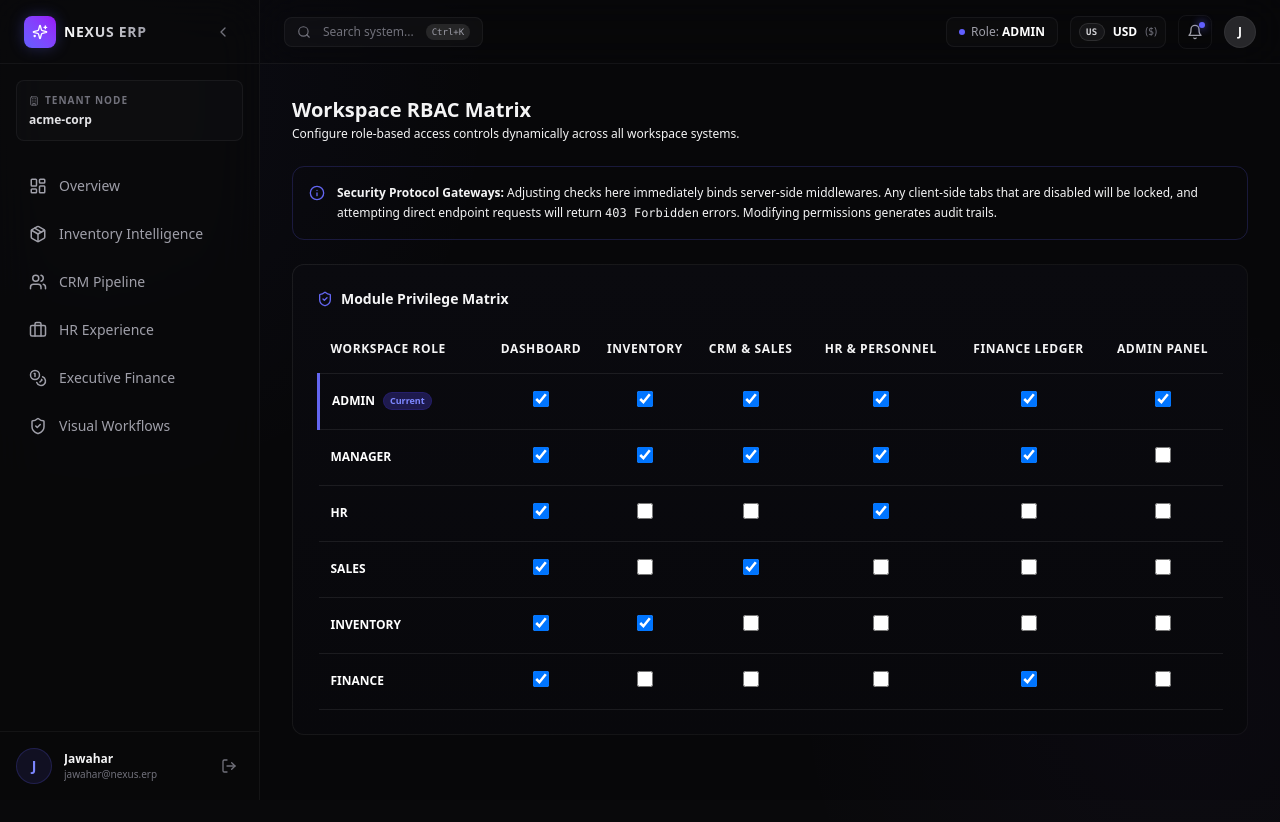
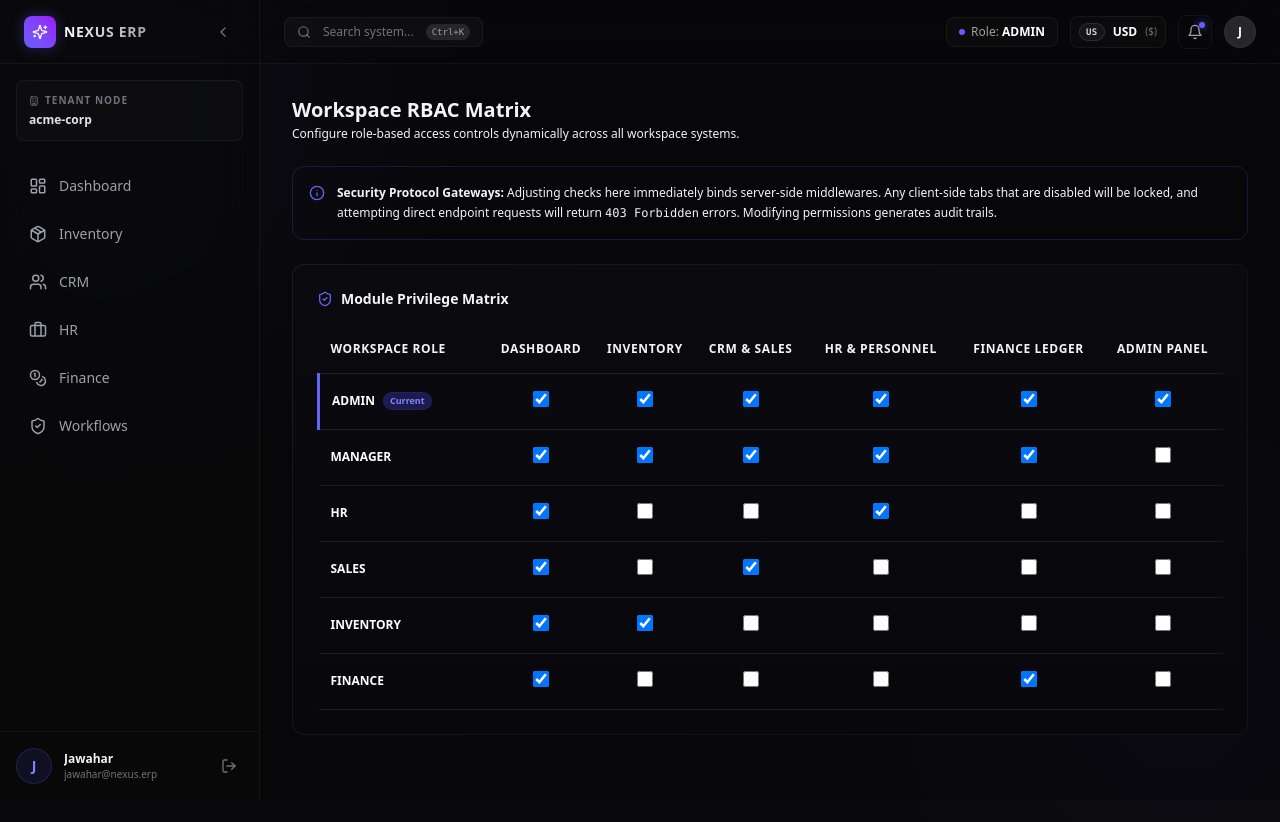
Before and after one commit to Jawahar08/Nexus-ERP, a Next.js app in the folder client/: page /dashboard/admin in a window 1280 px wide. Shown: the top 822 px of the page. Built offline with nearby package versions, Linux system fonts and the light colour scheme.

Commit message:
feat(client): simplify sidebar navigation labels to clear business terms

```diff
--- a/client/src/app/dashboard/layout.tsx
+++ b/client/src/app/dashboard/layout.tsx
@@ -127,12 +127,12 @@ export default function DashboardLayout({ children }: { children: React.ReactNod
   if (!user) return null;
 
   const navigationItems = [
-    { label: "Overview", icon: LayoutDashboard, path: "/dashboard" },
-    { label: "Inventory Intelligence", icon: Package, path: "/dashboard/inventory" },
-    { label: "CRM Pipeline", icon: Users, path: "/dashboard/crm" },
-    { label: "HR Experience", icon: Briefcase, path: "/dashboard/hr" },
-    { label: "Executive Finance", icon: Coins, path: "/dashboard/finance" },
-    { label: "Visual Workflows", icon: ShieldCheck, path: "/dashboard/workflows" },
+    { label: "Dashboard", icon: LayoutDashboard, path: "/dashboard" },
+    { label: "Inventory", icon: Package, path: "/dashboard/inventory" },
+    { label: "CRM", icon: Users, path: "/dashboard/crm" },
+    { label: "HR", icon: Briefcase, path: "/dashboard/hr" },
+    { label: "Finance", icon: Coins, path: "/dashboard/finance" },
+    { label: "Workflows", icon: ShieldCheck, path: "/dashboard/workflows" },
   ];
 
   const filteredNavigation = navigationItems; // Full access for showcase
```
